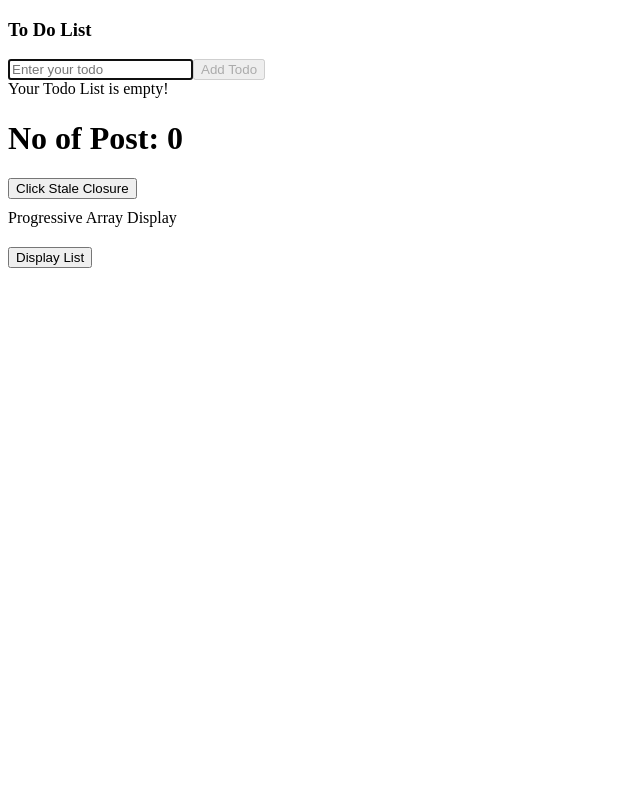
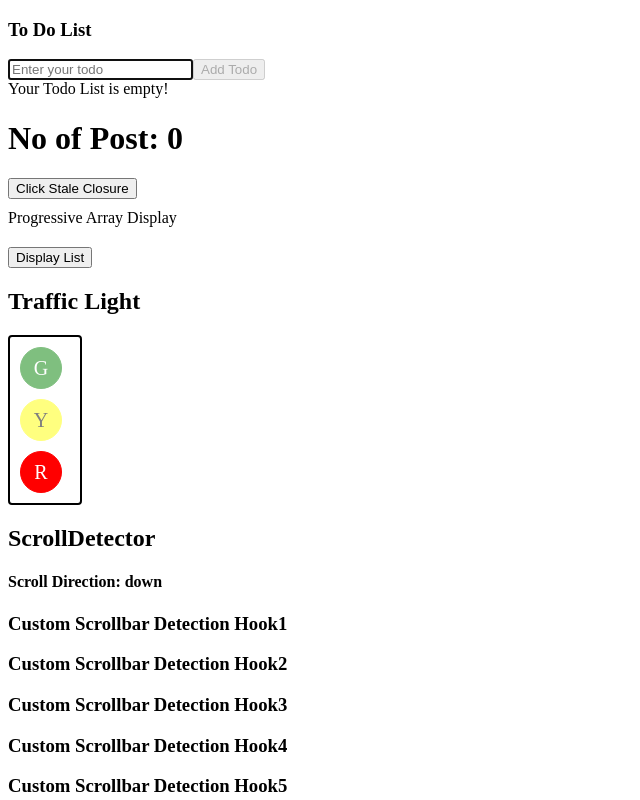
Before and after one commit to nitishnath/frontend-machine-coding-questions, a React (Vite) app: page / in a window 1280 px wide. Shown: the top 800 px of the page, without its empty margins (0-640 px from the left). Built offline with nearby package versions, Linux system fonts and the light colour scheme.

Commit message:
traffic-light practice and implement scroll detector custom hook

```diff
--- a/src/App.jsx
+++ b/src/App.jsx
@@ -12,6 +12,8 @@ import ToDoList from "./components/to-do-list/to-do-list.jsx";
 import StaleClosure from "./components/stale-closure/stale-closure.jsx";
 import ToDoListPractice from "./components/to-do-list/to-do-list-practice.jsx";
 import ProgressiveArrayDisplay from "./components/progressiveArrayDisplay/progressiveArrayDisplay.jsx";
+import TrafficeLightPractice from "./components/Traffic-Light-Practice.jsx";
+import ScrollDetector from "./components/scroll-detecotor.jsx";
 
 function App() {
   const [fileData, setFileData] = useState(initialData);
@@ -137,6 +139,10 @@ console.log(count, 'count')
 
       <ProgressiveArrayDisplay />
 
+      <TrafficeLightPractice />
+
+      <ScrollDetector />
+
       {/* ReactMemo UseCase */}
       {/* <ReactMemoUseCase /> */}
     </>
--- /dev/null
+++ b/src/components/Traffic-Light-Practice.jsx
@@ -0,0 +1,58 @@
+import React, { useEffect, useState } from 'react';
+
+import styles from './traffic-light-practice.module.css';
+
+const DEFAULT_SIGNAL = 'green';
+
+const SIGNAL_SEQUENCE = {
+  green: { next: 'yellow', duration: 3000 },
+  yellow: { next: 'red', duration: 500 },
+  red: { next: 'green', duration: 4000 },
+};
+
+const SIGNAL_ORDER = ['green', 'yellow', 'red'];
+
+const getSignalOpacity = (isActive) => ({
+  opacity: isActive ? 1 : 0.5,
+});
+
+const TrafficeLightPractice = () => {
+  const [activeSignal, setActiveSignal] = useState(DEFAULT_SIGNAL);
+
+  useEffect(() => {
+    const currentSignalConfig = SIGNAL_SEQUENCE[activeSignal];
+
+    if (!currentSignalConfig) {
+      setActiveSignal(DEFAULT_SIGNAL);
+      return undefined;
+    }
+
+    const timerId = setTimeout(() => {
+      setActiveSignal(currentSignalConfig.next);
+    }, currentSignalConfig.duration);
+
+    return () => {
+      window.clearTimeout(timerId);
+    };
+  }, [activeSignal]);
+
+  return (
+    <>
+      <h2>Traffic Light</h2>
+      <div className={styles.container} role="img" aria-label={`Traffic light showing ${activeSignal}`}>
+        {SIGNAL_ORDER.map((signal) => (
+          <span
+            key={signal}
+            className={styles[signal]}
+            style={getSignalOpacity(activeSignal === signal)}
+            aria-hidden="true"
+          >
+            {signal.slice(0, 1).toUpperCase()}
+          </span>
+        ))}
+      </div>
+    </>
+  );
+};
+
+export default TrafficeLightPractice;
--- /dev/null
+++ b/src/components/scroll-detecotor.jsx
@@ -0,0 +1,26 @@
+import React from 'react'
+import useScrollDetector from '../custom/useScrollDetector'
+
+const ScrollDetector = () => {
+    let elements = []
+
+    const scrollDetector = useScrollDetector()
+    console.log(scrollDetector, 'asdfg')
+
+    for(let i = 0; i < 40; i++) {
+        elements.push(i+1)
+    }
+
+  return (
+    <main>
+    <h2>ScrollDetector</h2>
+    <h4>Scroll Direction: {scrollDetector}</h4>
+    {elements.map(el => (
+        <h3 key={el}>Custom Scrollbar Detection Hook<span>{el}</span></h3>
+    ))}
+    <h4>Scroll Direction: {scrollDetector}</h4>
+    </main>
+  )
+}
+
+export default ScrollDetector
--- /dev/null
+++ b/src/components/traffic-light-practice.module.css
@@ -0,0 +1,45 @@
+.container {
+    font-family: 'sans-serif';
+    font-size: 20px;
+    border : 2px solid black;
+    display: flex;
+    flex-direction: column;
+    width: 50px;
+    padding: 10px;
+    height: auto;
+    gap: 10px;
+    border-radius: 4px;
+}
+
+.green {
+    background-color: green;
+    border: 1px solid green;
+    border-radius: 50%;
+    color: #fff;
+    display: grid;
+    place-items: center;
+    width: 40px;
+    height: 40px
+}
+
+.yellow {
+    background-color: yellow;
+    border: 1px solid yellow;
+    border-radius: 50%;
+    color: #000;
+    display: grid;
+    place-items: center;
+    width: 40px;
+    height: 40px
+}
+
+.red {
+    background-color: red;
+    border: 1px solid red;
+    border-radius: 50%;
+    color: #fff;
+    display: grid;
+    place-items: center;
+    width: 40px;
+    height: 40px
+}
--- /dev/null
+++ b/src/custom/useScrollDetector.jsx
@@ -0,0 +1,25 @@
+import React, { useEffect, useRef, useState } from 'react'
+
+const useScrollDetector = () => {
+
+    const [scrollData, setScrollData] = useState('')
+    const prevScrollY = useRef(null)
+
+    const handleScroll = () => {
+        prevScrollY.current > window.scrollY ? setScrollData('up') : setScrollData('down')
+        prevScrollY.current = window.scrollY
+        // console.log(window.scrollY, 'hello');
+    }
+
+    useEffect(() => {
+        window.addEventListener('scroll', handleScroll)
+
+        return () => {
+            window.removeEventListener('scroll', handleScroll)
+        }
+    },[])
+
+    return scrollData
+}
+
+export default useScrollDetector
```
